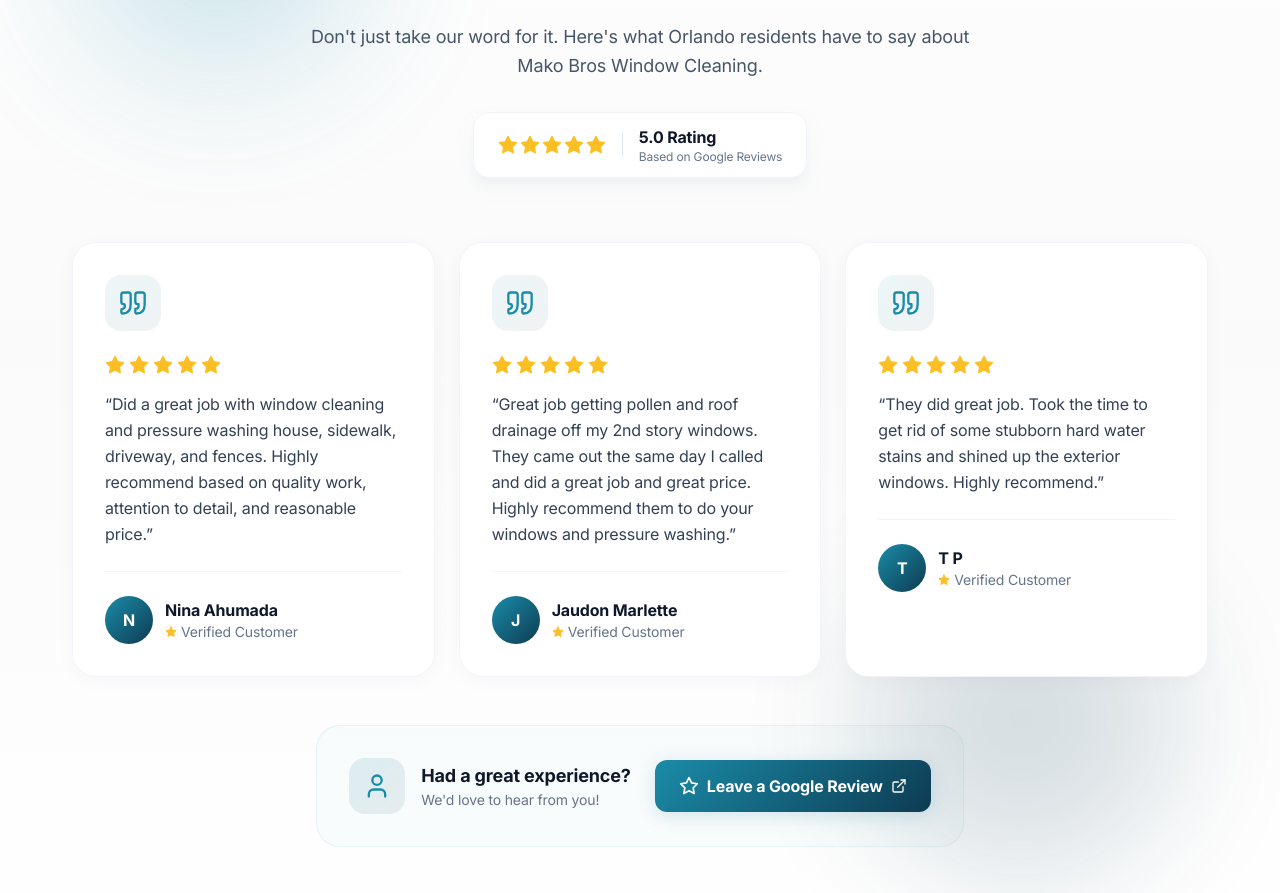
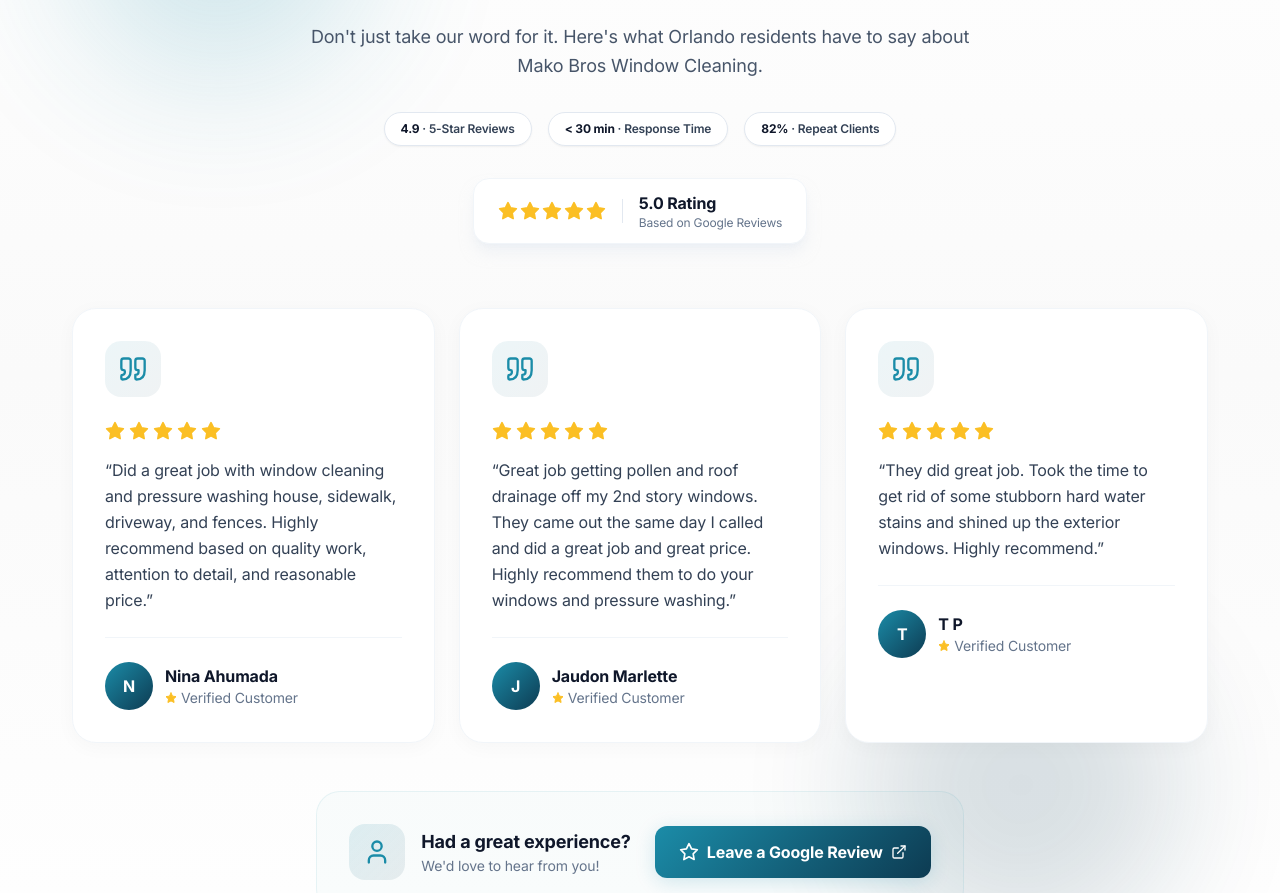
Before and after one commit to Bogdan0002/elevaris.io, a Next.js app: page /p/mako-bros-window-cleaning in a window 1280 px wide. Shown: the part 9579-10472 px from the top of the page. Built offline with nearby package versions, Linux system fonts and the light colour scheme.

Commit message:
Polish reviews and contact sections

```diff
--- a/components/templates/cleaning/v1/sections/ContactSection.tsx
+++ b/components/templates/cleaning/v1/sections/ContactSection.tsx
@@ -74,13 +74,12 @@
     },
   ]
 
-  const services = [
-    'Residential Cleaning',
-    'Commercial Cleaning',
-    'Deep Cleaning',
-    'Move-in/Move-out',
-    'Other',
-  ]
+  const services =
+    (config.services || [])
+      .map((service) => (typeof service === 'string' ? service : service.name))
+      .slice(0, 6)
+      .filter(Boolean)
+  const servicesWithOther = [...services, 'Other']
 
   return (
     <section
@@ -376,7 +375,7 @@
                       }}
                     >
                       <option value="">Select a service...</option>
-                      {services.map((service) => (
+                      {servicesWithOther.map((service) => (
                         <option key={service} value={service}>
                           {service}
                         </option>
--- a/components/templates/cleaning/v1/sections/ReviewsSection.tsx
+++ b/components/templates/cleaning/v1/sections/ReviewsSection.tsx
@@ -124,6 +124,26 @@
             Don&apos;t just take our word for it. Here&apos;s what {config.business.city}{' '}
             residents have to say about {config.business.name}.
           </p>
+
+          <motion.div
+            className="mt-8 flex flex-wrap items-center justify-center gap-4"
+            initial={{ opacity: 0, y: 20 }}
+            animate={isInView ? { opacity: 1, y: 0 } : {}}
+            transition={{ duration: 0.5, delay: 0.2 }}
+          >
+            {[
+              { label: '5-Star Reviews', value: '4.9' },
+              { label: 'Response Time', value: '< 30 min' },
+              { label: 'Repeat Clients', value: '82%' },
+            ].map((stat) => (
+              <div
+                key={stat.label}
+                className="rounded-full border border-slate-200 bg-white px-4 py-2 text-xs font-semibold text-slate-700 shadow-sm"
+              >
+                <span className="font-bold text-slate-900">{stat.value}</span> · {stat.label}
+              </div>
+            ))}
+          </motion.div>
 
           {/* Overall rating display */}
           <motion.div
```
